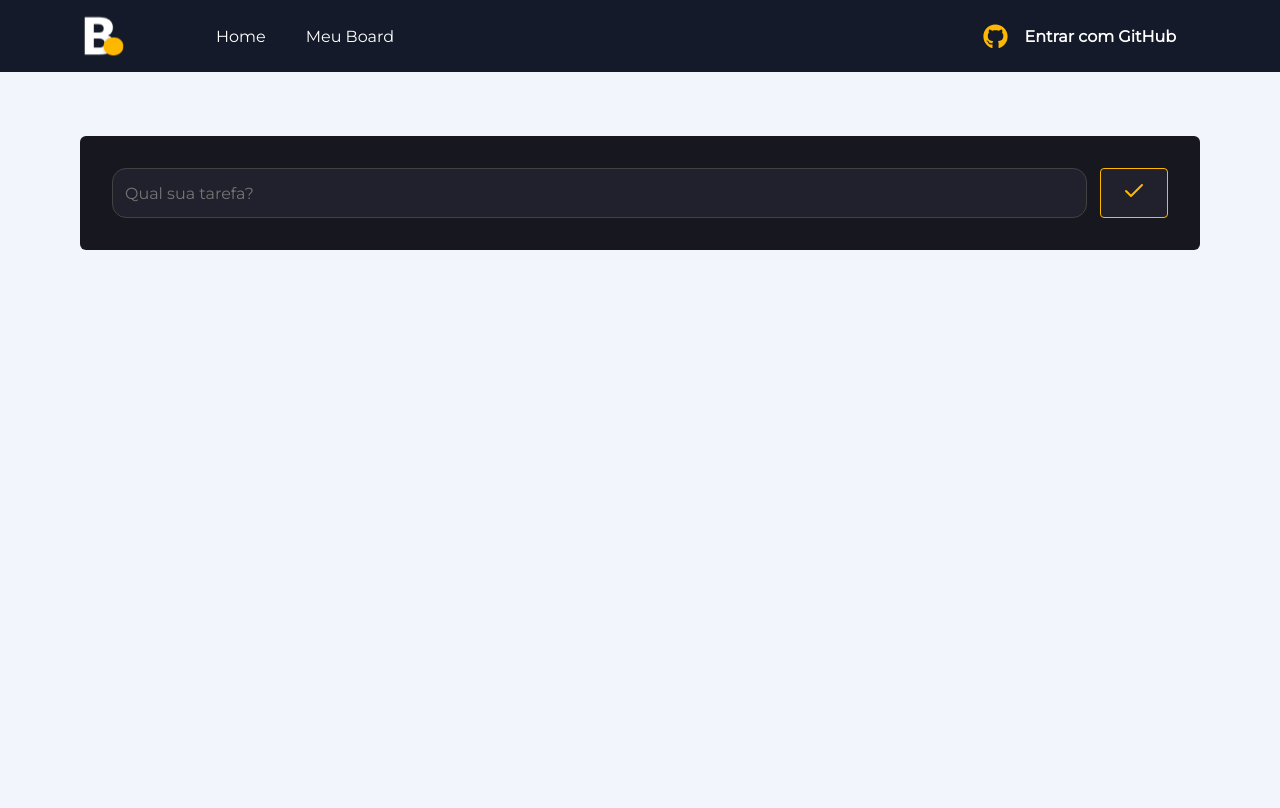
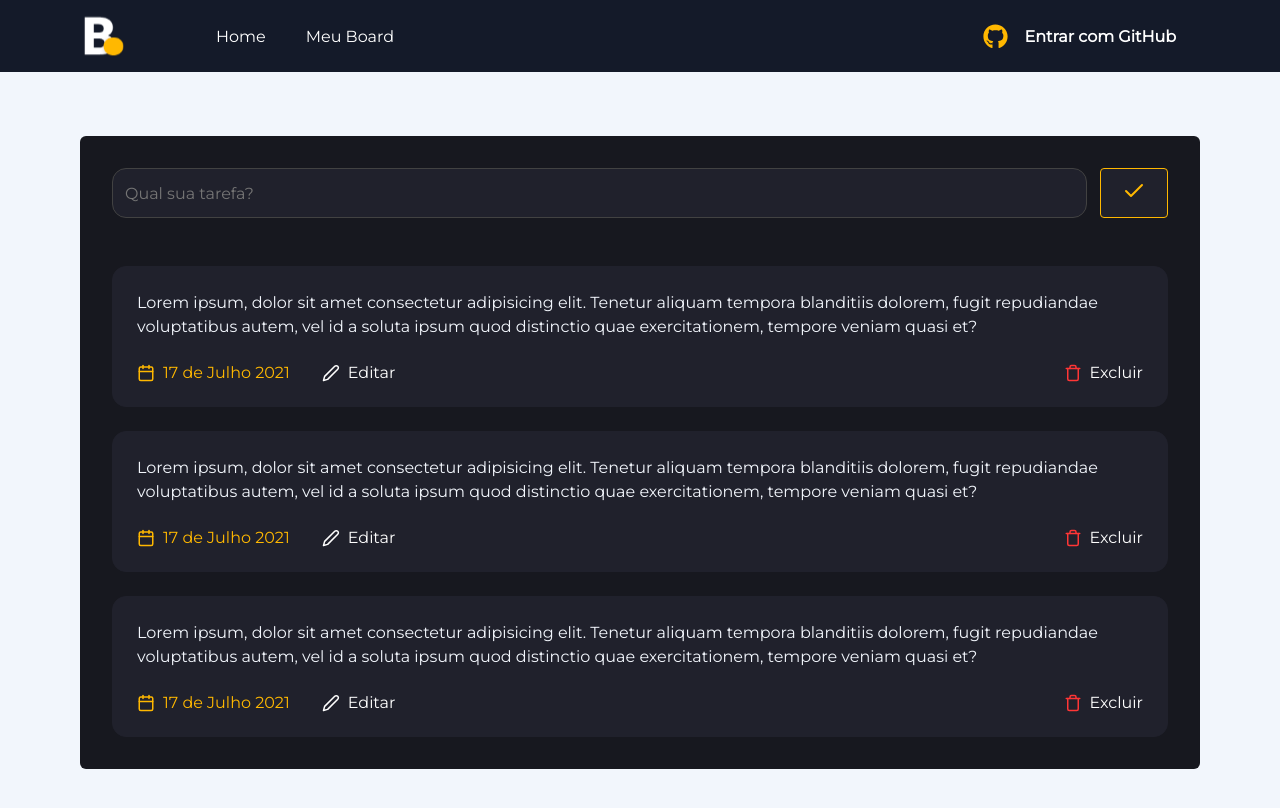
Before and after one commit to carlosdaniiel07/board-nextjs, a Next.js app: page /board in a window 1280 px wide. Shown: the top 808 px of the page. Built offline with nearby package versions, Linux system fonts and the light colour scheme.

Commit message:
feat: create TaskList component on board page

```diff
--- a/src/components/Board/index.tsx
+++ b/src/components/Board/index.tsx
@@ -1,4 +1,5 @@
 import { TaskForm } from '../TaskForm';
+import { TaskList } from '../TaskList';
 import styles from './styles.module.scss';
 
 type BoardProps = {};
@@ -7,6 +8,7 @@ export function Board(props: BoardProps) {
   return (
     <section className={styles.container}>
       <TaskForm />
+      <TaskList />
     </section>
   );
 }
--- /dev/null
+++ b/src/components/TaskList/index.tsx
@@ -0,0 +1,57 @@
+import { ReactElement } from 'react';
+import { FiCalendar, FiEdit2, FiTrash } from 'react-icons/fi';
+
+import styles from './styles.module.scss';
+
+type TaskListProps = {};
+
+export function TaskList(props: TaskListProps) {
+  return (
+    <div className={styles.container}>
+      <TaskItem />
+      <TaskItem />
+      <TaskItem />
+    </div>
+  );
+}
+
+function TaskItem() {
+  return (
+    <div className={styles.task}>
+      <p>
+        Lorem ipsum, dolor sit amet consectetur adipisicing elit. Tenetur
+        aliquam tempora blanditiis dolorem, fugit repudiandae voluptatibus
+        autem, vel id a soluta ipsum quod distinctio quae exercitationem,
+        tempore veniam quasi et?
+      </p>
+      <div className={styles.footer}>
+        <div>
+          <div className={styles.date}>
+            <FiCalendar color='#FFB800' size={18} />
+            <span>17 de Julho 2021</span>
+          </div>
+          <ActionButton label='Editar'>
+            <FiEdit2 color='#FFFFFF' size={18} />
+          </ActionButton>
+        </div>
+        <ActionButton label='Excluir'>
+          <FiTrash color='#FF3636' size={18} />
+        </ActionButton>
+      </div>
+    </div>
+  );
+}
+
+type ActionButtonProps = {
+  label: string;
+  children: ReactElement;
+};
+
+function ActionButton({ label, children }: ActionButtonProps) {
+  return (
+    <button type='button' className={styles.actionButton}>
+      {children}
+      <span>{label}</span>
+    </button>
+  );
+}
--- /dev/null
+++ b/src/components/TaskList/styles.module.scss
@@ -0,0 +1,66 @@
+.container {
+  padding-top: 3rem;
+
+  .task {
+    background-color: #20212c;
+    border: 1px solid #20212c;
+    padding: 1.5rem;
+    color: #f2f6fc;
+    border-radius: 14px;
+    cursor: pointer;
+    transition: all 0.2s;
+
+    &:hover {
+      border: 1px solid #ffb800;
+    }
+
+    & + .task {
+      margin-top: 1.5rem;
+    }
+
+    p {
+      line-height: 150%;
+    }
+
+    .footer {
+      display: flex;
+      flex-direction: row;
+      align-items: center;
+      justify-content: space-between;
+      margin-top: 1.5rem;
+
+      :first-child {
+        display: flex;
+      }
+
+      .date {
+        display: flex;
+        align-items: center;
+        color: #ffb800;
+        margin-right: 2rem;
+
+        span {
+          margin-left: 0.5rem;
+        }
+      }
+
+      .actionButton {
+        display: flex;
+        align-items: center;
+        background: transparent;
+        outline: none;
+        border: 0;
+        transition: filter 0.2s;
+
+        &:hover {
+          filter: brightness(0.8);
+        }
+
+        span {
+          color: #ffffff;
+          margin-left: 0.5rem;
+        }
+      }
+    }
+  }
+}
--- a/src/components/index.ts
+++ b/src/components/index.ts
@@ -5,3 +5,4 @@ export * from './Home';
 export * from './Supporters';
 export * from './Board';
 export * from './TaskForm';
+export * from './TaskForm';
```
